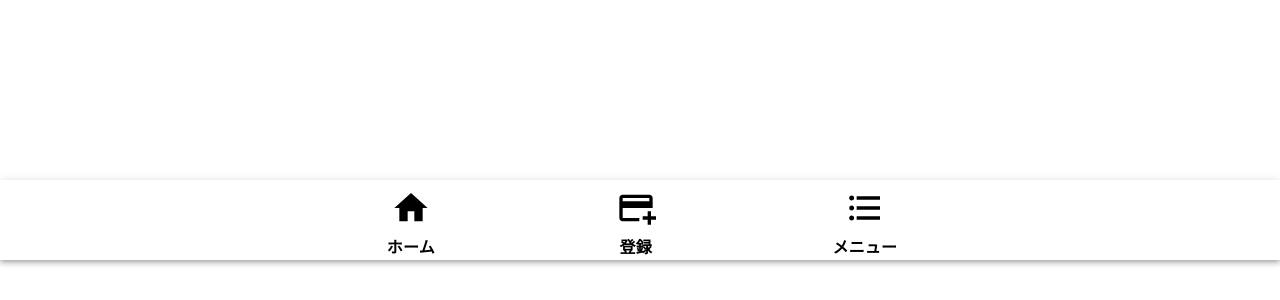
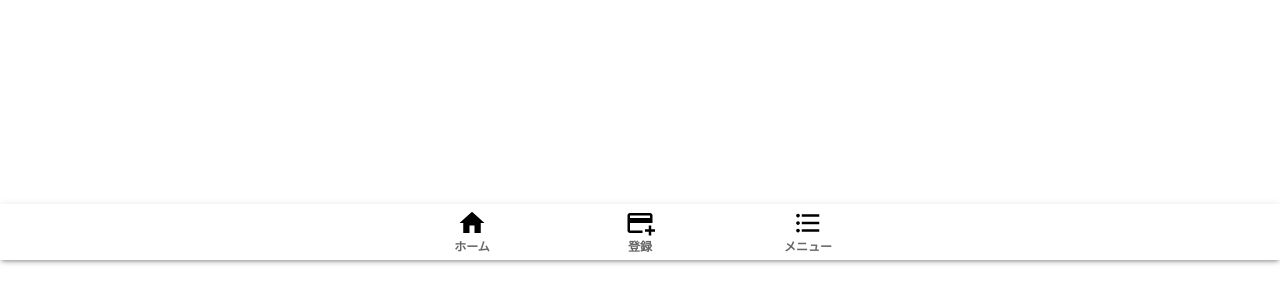
Before and after one commit to kinakomoch7/duplo, a React (Vite) app: page / in a window 1280 px wide. Shown: the part 540-840 px from the top of the page. After the commit the page ends 800 px from the top, so only its background shows below. Built offline with nearby package versions, Linux system fonts and the light colour scheme.

Commit message:
[fix]footerに使用するコンポーネント変更

```diff
--- /dev/null
+++ b/src/Pages/Home/History/History.tsx
@@ -0,0 +1,5 @@
+export const History = () => {
+  return (
+    <div>History</div>
+  )
+}
--- a/src/Pages/Home/HomePage/style.tsx
+++ b/src/Pages/Home/HomePage/style.tsx
@@ -3,8 +3,8 @@ import { css } from "@emotion/react";
 
 export const styles = {
   container:css({
-    width: '100%',
-    height: '100vh',
+    width: '100vw',
+    height: '100%',
   }),
   differenceBox:css({
     marginTop:'10px',
--- a/src/common/Footer/Footer.tsx
+++ b/src/common/Footer/Footer.tsx
@@ -3,67 +3,45 @@ import AddCardIcon from '@mui/icons-material/AddCard';
 import FormatListBulletedIcon from '@mui/icons-material/FormatListBulleted';
 import { HOME_PATH, MENU_PATH, REGISTER_PATH } from "../../constants/path";
 import { useNavigate } from "react-router-dom";
-import { NIconButton } from "../NIconButton";
-import { NIconButtonProps } from "../../types/IconButtonProps";
-import { HOME, MENU, REGISTER } from '../../constants/Footer';
-import { WHITE } from '../style';
-import AppBar from '@mui/material/AppBar';
-import Container from '@mui/material/Container';
-import { FooterIconStyle, footerTypoStyle } from './style';
+import { HOME, MENU, REGISTER } from '../../constants/Footer';;
+import { FooterIconStyle } from './style';
+import { BottomNavigation, BottomNavigationAction, Paper } from '@mui/material';
 
 
 export const Footer = () => {
 
   const navigate = useNavigate();
 
-  const eventHandler = (path: string) => {
-    navigate(path)
-  }
-
-
-  const IconPropsLists:NIconButtonProps[] = [
-  {
-    ButtonProps:{
-      onClick: ()=>eventHandler(HOME_PATH),
+  const BottomNavActionList = [
+    {
+      path: HOME_PATH,
+      label: HOME,
+      icon: <HomeIcon sx={FooterIconStyle} />
     },
-    Icon:<HomeIcon sx={FooterIconStyle} />,
-    TypoProps:{
-      children: HOME,
-      ...footerTypoStyle
+    {
+      path: REGISTER_PATH,
+      label: REGISTER,
+      icon: <AddCardIcon sx={FooterIconStyle} />
+    },
+    {
+      path: MENU_PATH,
+      label: MENU,
+      icon: <FormatListBulletedIcon sx={FooterIconStyle} />
     }
-  },
-  {
-    ButtonProps:{
-      onClick: ()=>eventHandler(REGISTER_PATH)
-    },
-    Icon:<AddCardIcon sx={FooterIconStyle} />,
-    TypoProps:{
-      children:REGISTER,
-      ...footerTypoStyle
-    }
-  },
-  {
-    ButtonProps:{
-      onClick: ()=>eventHandler(MENU_PATH)
-    },
-    Icon:<FormatListBulletedIcon sx={FooterIconStyle} />,
-    TypoProps:{
-      children:MENU,
-      ...footerTypoStyle
-    }
-  }]
-
-
+  ]
 
   return (
-    <AppBar component='footer' position='static' sx={{ backgroundColor:WHITE, position:'absolute', bottom:0 }}>
-      <Container maxWidth='md' sx={{ display: 'flex', justifyContent:'space-evenly'}}>
-          {IconPropsLists.map((item) => {
-            return (
-              <NIconButton {...item} />
-            )
-          })}
-      </Container>
-    </AppBar>
+    <Paper sx={{ position: 'fixed', bottom: 0, left: 0, right: 0 }} elevation={3}>
+      <BottomNavigation showLabels onChange={(e, value) => navigate(value)}>
+        {BottomNavActionList.map((item, index) =>
+          <BottomNavigationAction
+            key={index}
+            value={item.path}
+            label={item.label}
+            icon={item.icon}
+            sx={{ fontWeight: 'bold' }}/>
+        )}
+      </BottomNavigation>
+    </Paper>
   );
 };
--- a/src/common/Footer/style.tsx
+++ b/src/common/Footer/style.tsx
@@ -2,7 +2,7 @@ import { TypographyProps } from '@mui/material/Typography';
 import { CSSProperties } from 'react';
 import { BLACK } from '../style';
 
-const FOTTER_ICON_SIZE = 40;
+const FOTTER_ICON_SIZE = 30;
 
 export const FooterIconStyle: CSSProperties = {
   width: FOTTER_ICON_SIZE,
--- a/src/main.tsx
+++ b/src/main.tsx
@@ -8,20 +8,22 @@ import { NotFound } from './Pages/NotFound/NotFound';
 import { Menu } from './Pages/Menu/Menu';
 import { HOME_PATH, MENU_PATH, REGISTER_PATH } from './constants/path';
 import { Footer } from './common/Footer/Footer';
-import { MINT_GREEN, WHITE } from './common/style';
+import { WHITE } from './common/style';
 import { NBox } from './common/NBox';
 
 ReactDOM.createRoot(document.getElementById('root')!).render(
   <React.StrictMode>
     <BrowserRouter>
-      <div style={{backgroundColor:WHITE, height:'100vh', width:'100%'}}>
-        <NBox style={{ width:'100%', height:'5vh' }} />
+      <div style={{backgroundColor:WHITE, height:'100vh'}}>
+        <NBox style={{ width:'100vw', height:'5vh' }} />
+        <div style={{ height: '95vh' }}>
           <Routes >
             <Route path={HOME_PATH} element={ <Home /> } />
             <Route path={REGISTER_PATH} element={ <Register /> } />
             <Route path={MENU_PATH} element={ <Menu /> } />
             <Route path='*' element={ <NotFound /> } />
           </Routes>
+        </div>
         <Footer />
       </div>
     </BrowserRouter>
```
Lines whose indentation alone changed are shown as unchanged.
